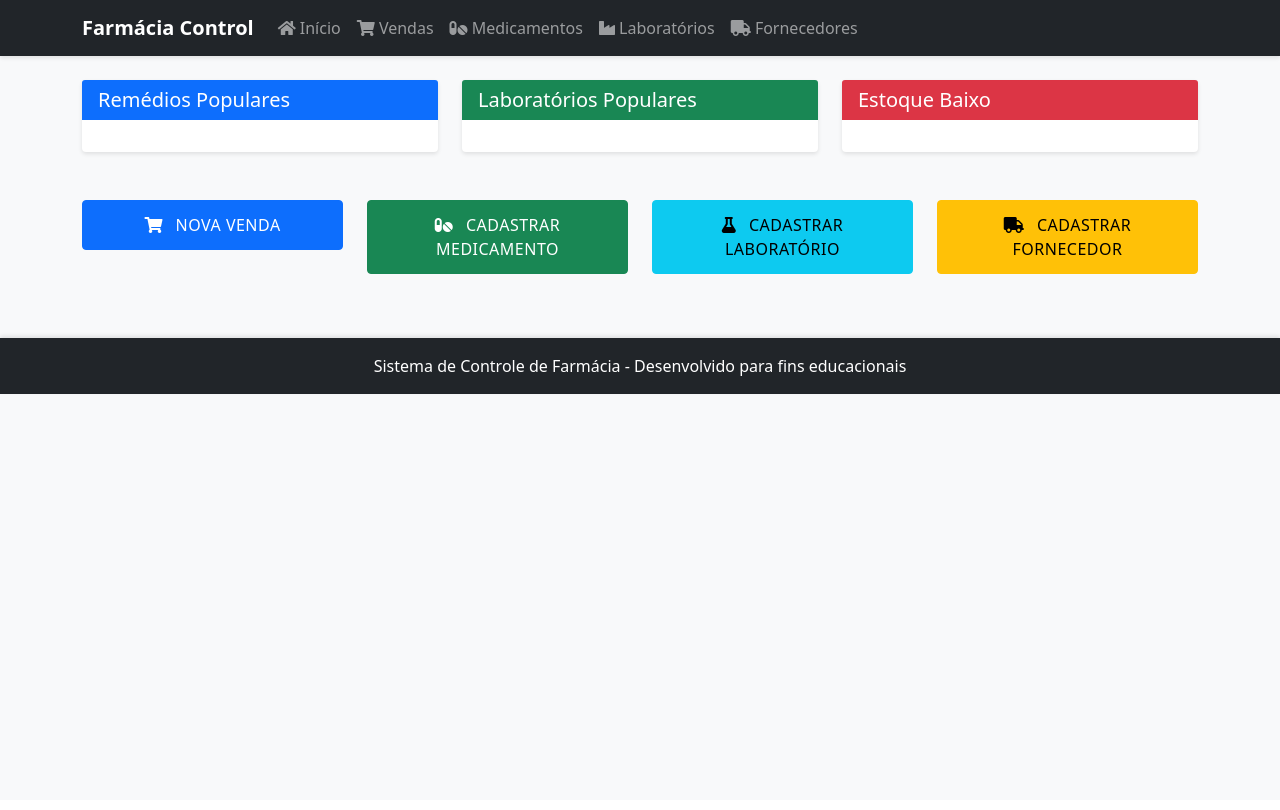
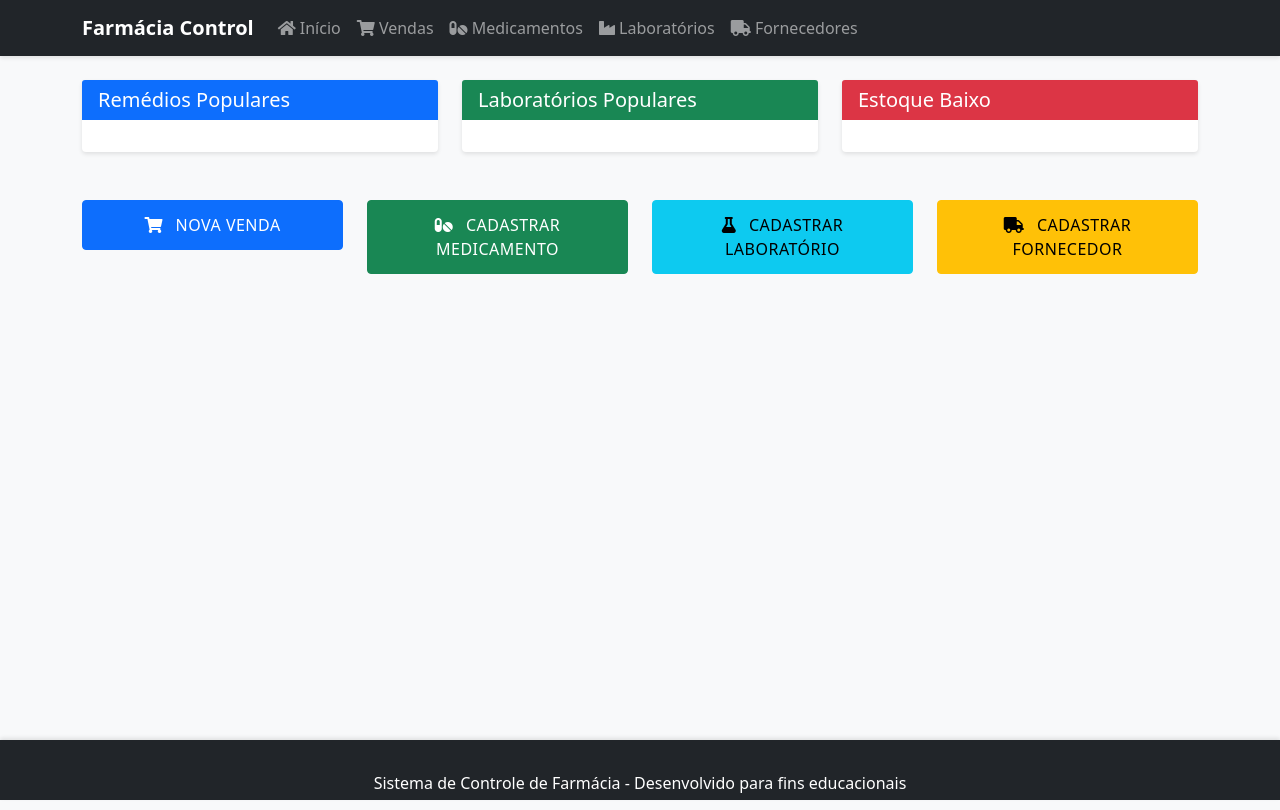
Before and after one commit to Johnes-Sombra/SistemaFarmaciaControl, a PHP site: page /index.php in a window 1280 px wide. Before the commit the page ends 394 px from the top, so only its background shows below. Run offline with PHP 8.4, Linux system fonts and the light colour scheme; data that the repository does not hold is empty.

Commit message:
Update style.css

```diff
--- a/css/style.css
+++ b/css/style.css
@@ -1,6 +1,38 @@
 /* Estilos Gerais */
+html {
+    position: relative;
+    min-height: 100%;
+}
+
 body {
     background-color: #f8f9fa;
+    margin-bottom: 60px; /* Altura do footer */
+}
+
+/* Footer */
+footer {
+    position: absolute;
+    bottom: 0;
+    width: 100%;
+    height: 60px; /* Altura do footer */
+    background-color: #343a40;
+}
+
+/* Ajuste do padding do footer */
+footer .container {
+    padding: 15px 0;
+}
+
+/* Conteúdo Principal */
+.container {
+    flex: 1 0 auto;
+}
+
+/* Footer */
+footer {
+    flex-shrink: 0;
+    width: 100%;
+    margin-top: auto;
 }
 
 /* Navbar */
```
